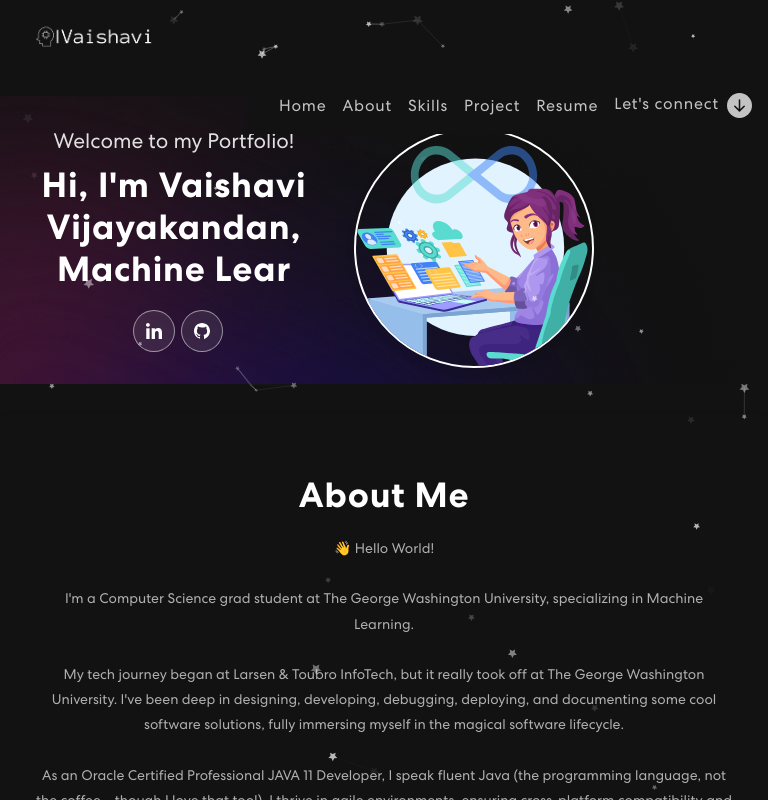
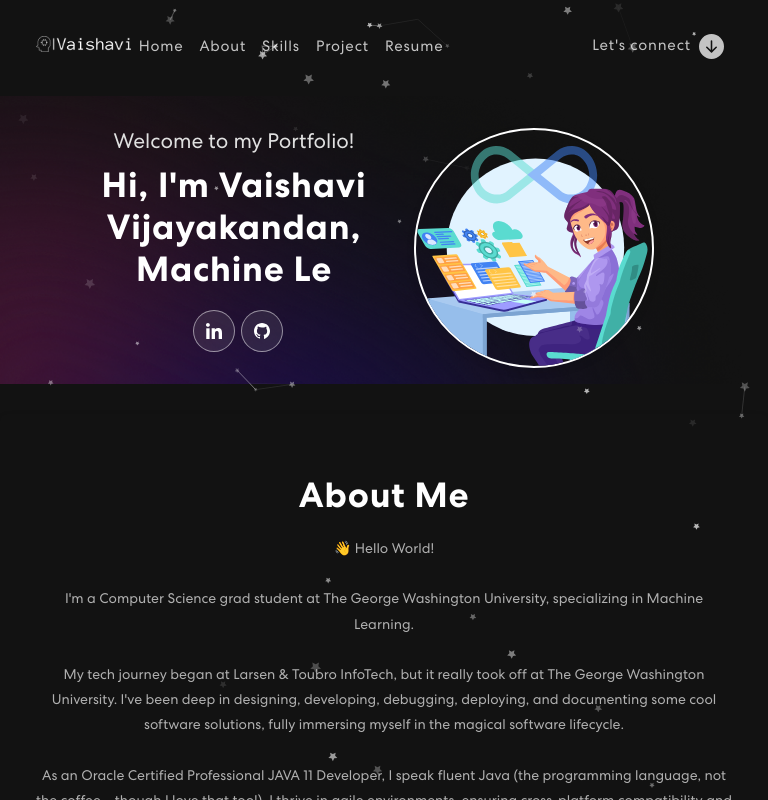
Before and after one commit to vaishavi/Vaishavi_Vijayakandan, a React (Create React App) app: page / in a window 768 px wide. Shown: the top 800 px of the page. Built offline with nearby package versions, Linux system fonts and the light colour scheme.

Commit message:
Tablet view modifications

```diff
--- a/src/App.css
+++ b/src/App.css
@@ -987,7 +987,7 @@ nav.navbar .navbar-toggler[aria-expanded="true"] .navbar-toggler-icon {
 }
 
 /***** MOBILE VIEW ************/
-@media only screen and (min-width: 360px) and (max-width: 773px) {
+@media only screen and (min-width: 360px) and (max-width: 765px) {
   .brand-logo {
     width: 115px;
   }
@@ -1149,28 +1149,29 @@ nav.navbar .navbar-toggler[aria-expanded="true"] .navbar-toggler-icon {
     }
 }
 
-@media only screen and (min-width: 774px) and (max-width: 950px) {
+@media only screen and (min-width: 766px) and (max-width: 950px) {
   .brand-logo {
-    width: 115px;
-    background-color: #155724;
+    width: 95px;
   }
   #basic-navbar-nav{
-    width: 70%;
-    background-color: #721c24;
+    margin-left: 1rem;
+
   }
-  nav.navbar .navbar-nav .nav-link.navbar-link {
-    padding: 0px 0px;
+  .nav.navbar .navbar-nav .nav-link.navbar-link {
+    padding: 0px;
   }
 
  .navbar .nav-link {
-   padding-left: 10px;
-   padding-right: 10px;
+   padding-left: 5px;
+   padding-right: 5px;
    font-size: 15px;
+   margin-left: 0%;
  }
-
- .navbar-toggler {
-   padding: .25rem .75rem;
- }
+.skill-col {
+  flex: 0 0 33.3333% !important;
+  max-width: 33.3333% !important;
+  padding: 10px;
+}
 
   .welcome {
     font-size: 21px;
@@ -1185,7 +1186,7 @@ nav.navbar .navbar-toggler[aria-expanded="true"] .navbar-toggler-icon {
   }
 
   .timeline {
-    padding: 2rem;
+    padding: 3rem;
   }
 
   .banner {
@@ -1199,20 +1200,6 @@ nav.navbar .navbar-toggler[aria-expanded="true"] .navbar-toggler-icon {
     margin-top: 1rem;
   }
 
-  nav.navbar .navbar-collapse {
-    background-color: #121212;
-    position: absolute;
-    top: 100%;
-    right: 0%;
-    width: fit-content;
-    padding: 1rem;
-    text-align: right;
-  }
-
-  nav.navbar .navbar-nav .nav-link {
-    padding: 0.5rem 1rem;
-  }
-
   .banner-margin {
     text-align: center;
   }
@@ -1223,10 +1210,6 @@ nav.navbar .navbar-toggler[aria-expanded="true"] .navbar-toggler-icon {
     margin-bottom: 0.5rem;
   }
 
-  .skill-col {
-    flex: 0 0 50%;
-    max-width: 50%;
-  }
 
   .banner h1 {
     font-size: 45px;
--- a/src/components/Banner.js
+++ b/src/components/Banner.js
@@ -53,12 +53,10 @@ export const Banner = () => {
     return (
         <section className="banner" id="home">
             <Container>
-                <Row className="align-items-center">
+                <Row className="align-items-center justify-content-center">
                     <Col className="banner-margin" xs={12} md={5} xl={7}>
                         <h3><span className="welcome">Welcome to my Portfolio!</span></h3>
                         <h2>{"Hi, I'm Vaishavi Vijayakandan,"}<br /><span className="wrap">{text}</span></h2>
-
-                        {/* <button onClick={() => console.log("connect")}>Let's connect<ArrowRightCircle size={25}></ArrowRightCircle></button> */}
                         <div className="social-icon">
                             <a href="https://www.linkedin.com/in/vaishavi-vijayakandan/"><img src={navIcon1}></img></a>
                             <a href="https://github.com/vaishavi"><img src={navIcon2}></img></a>
--- a/src/components/Timeline.js
+++ b/src/components/Timeline.js
@@ -59,6 +59,7 @@ export const Timeline = () => {
                             date={item.timing}
                             dateClassName="date"
                             icon={<Icon size={60} className="time-line-icon"/>}
+
                         >
                             <h4 className="vertical-timeline-element-title">{item.title}</h4>
                             <h5 id="description">{item.institution}</h5>
```
